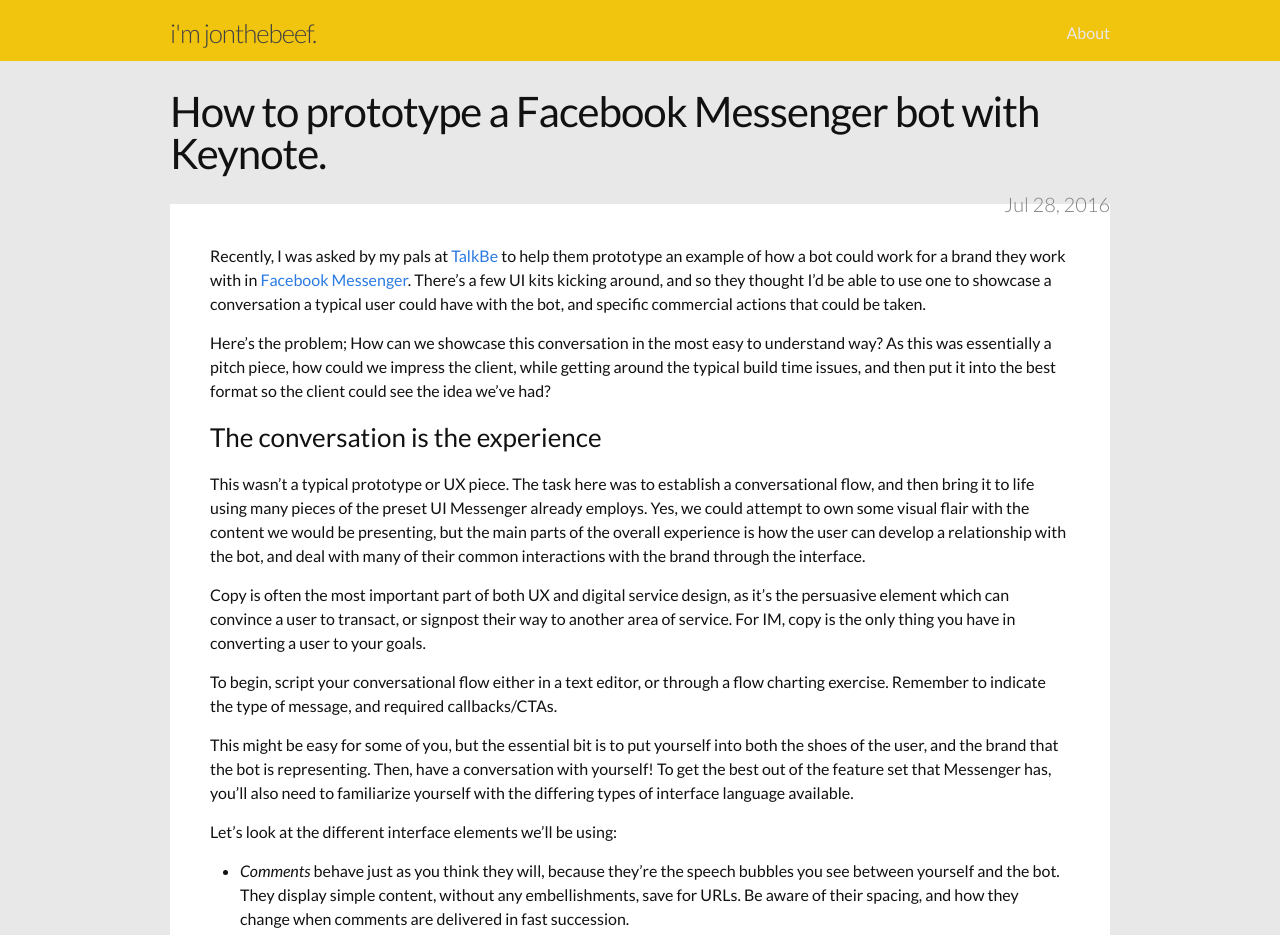
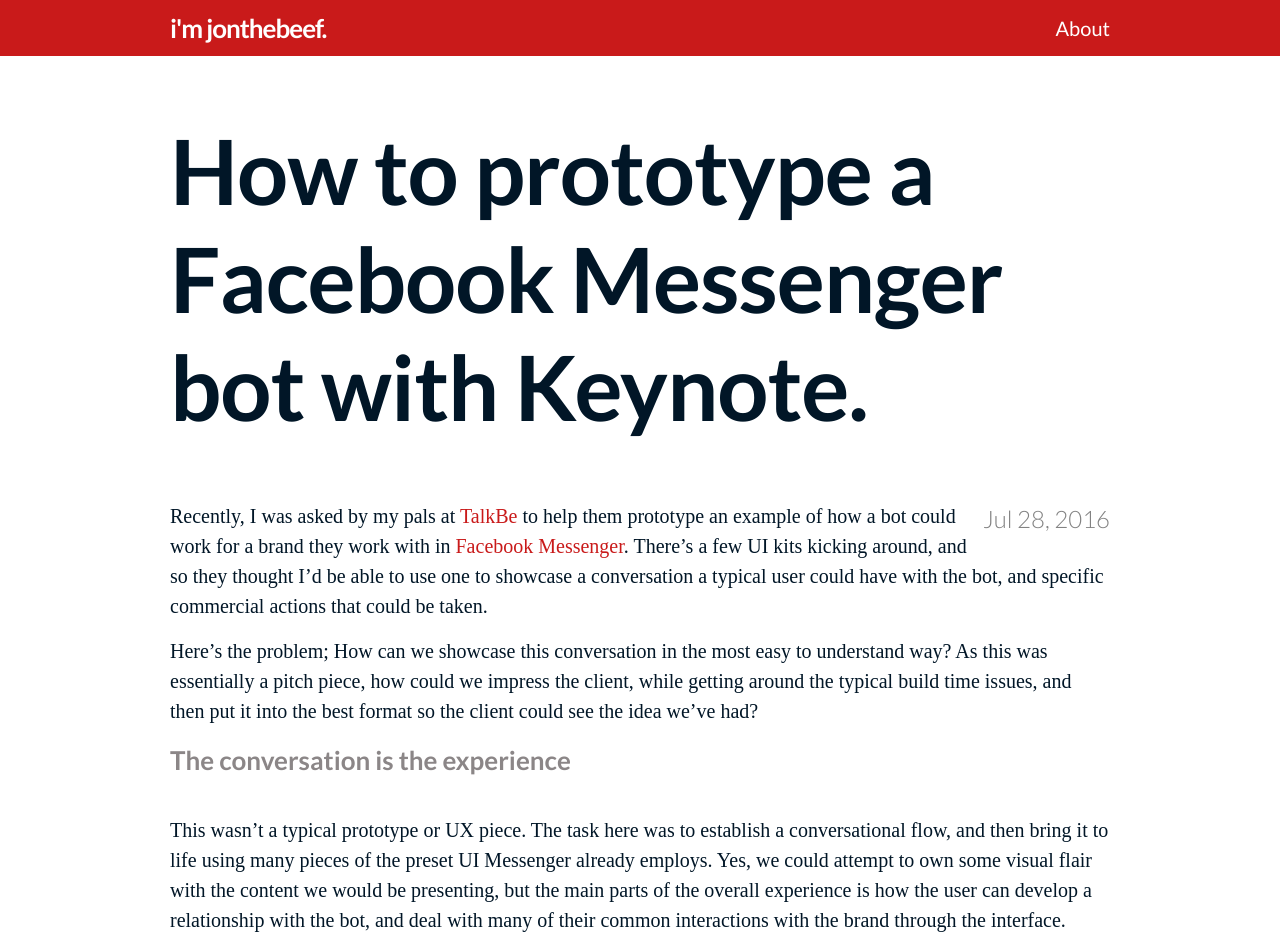
Before and after one commit to jonthebeef/jonthebeef.github.io, a Jekyll site: the page built from _posts/2016-07-28-how-to-prototype-a-messenger-bot.md, in a window 1280 px wide. Shown: the top 935 px of the page. Built offline with Jekyll 4.4.1, drawn with Linux system fonts in a browser that asks for light colours; some web fonts are replaced.

Commit message:
lots of things. colours and stuff.

```diff
--- a/_sass/_base.scss
+++ b/_sass/_base.scss
@@ -7,7 +7,6 @@ dl, dd, ol, ul, figure {
     margin: 0;
     padding: 0;
 }
-
 
 
 /**
@@ -45,6 +44,7 @@ ul, ol, dl, figure,
 img {
     max-width: 100%;
     vertical-align: middle;
+
 }
 
 
@@ -91,15 +91,15 @@ h1, h2, h3, h4, h5, h6 {
  * Links
  */
 a {
-    color: $brand-color;
+    color: $red-color;
     text-decoration: none;
 
-    &:visited {
-        color: darken($brand-color, 15%);
-    }
+    // &:visited {
+    //     color: darken($red-color, 15%);
+    // }
 
     &:hover {
-        color: $text-color;
+        color: $red-color;
         text-decoration: underline;
     }
 }
@@ -110,12 +110,12 @@ a {
  * Blockquotes
  */
 blockquote {
-    color: $grey-color;
-    border-left: 4px solid $grey-color-light;
-    padding-left: $spacing-unit / 2;
-    font-size: 18px;
-    letter-spacing: -1px;
-    font-style: italic;
+    color: $grey-color-dark;
+    background-color: #EFFFE9;
+    padding: $spacing-unit * 1.1;
+    font-family: $base-font-family;
+    font-size: 20px;
+    margin: 30px 0;
 
     > :last-child {
         margin-bottom: 0;
--- a/_sass/_layout.scss
+++ b/_sass/_layout.scss
@@ -2,10 +2,10 @@
  * Site header
  */
 .site-header {
-    border-top: 5px solid $yellow-color;
-    border-bottom: 1px solid $grey-color-light;
+    // border-top: 5px solid $yellow-color;
+    // border-bottom: 1px solid $grey-color-light;
     min-height: 56px;
-    background-color: $yellow-color;
+    background-color: $red-color;
 
 
     // Positioning context for the mobile navigation icon
@@ -14,16 +14,17 @@
 
 .site-title {
     font-size: 26px;
-    font-weight: 300;
+    font-weight: 700;
     line-height: 56px;
     letter-spacing: -1px;
     margin-bottom: 0;
     float: left;
+    color: white;
 
-    &,
-    &:visited {
-        color: $grey-color-dark;
-    }
+    // &,
+    // &:visited {
+    //     color: $grey-color-dark;
+    // }
 }
 
 .site-nav {
@@ -35,7 +36,7 @@
     }
 
     .page-link {
-        color: $grey-color-light;
+        color: white;
         line-height: $base-line-height;
 
         // Gaps between nav items, but not on the last one
@@ -193,7 +194,7 @@
 }
 
 .post-meta {
-    font-size: 20px;
+    font-size: 24px;
     font-weight: 300;
     color: $grey-color;
     float: right;
@@ -215,10 +216,12 @@
 }
 
 .post-title {
-    font-size: 42px;
+    font-size: 90px;
     letter-spacing: -1px;
-    line-height: 1;
+    line-height: 1.2;
     margin-top: 0.67em;
+    margin-bottom: 0.67em;
+    font-weight:700;
 
     @include media-query($on-laptop) {
         font-size: 36px;
@@ -228,11 +231,38 @@
 .post-content {
     margin-bottom: $spacing-unit;
     background-color: white;
-    padding: 40px;
+    font-family: "Source Serif Pro", serif;
+    font-size: 20px;
+
+    // padding: 40px;
+
+    // p {
+    //
+    //   margin: 0 0 30px 130px;
+    //
+    // }
+
+    li {
+        margin-bottom: $spacing-unit / 2;
+
+    }
+
+    img {
+        display: block;
+        margin-left: auto;
+        margin-right: auto;
+        margin-top:60px;
+        margin-bottom: 60px;
+        padding: 10px;
+        border: 1px solid $grey-color-light;
+      }
 
     h2 {
         font-size: 32px;
-
+        font-family: $base-font-family;
+        font-weight: 700;
+        padding: 20px 0;
+        color: #8b8687;
         @include media-query($on-laptop) {
             font-size: 28px;
         }
@@ -240,7 +270,10 @@
 
     h3 {
         font-size: 26px;
-
+        font-family: $base-font-family;
+        font-weight: 700;
+        color: #8b8687;
+        padding: 0 0 20px 0;
         @include media-query($on-laptop) {
             font-size: 22px;
         }
@@ -248,9 +281,11 @@
 
     h4 {
         font-size: 20px;
+        font-family: $base-font-family;
+        color: #8b8687;
         border-top: 1px solid $grey-color-light;
         padding-top: 30px;
-
+        font-weight: 700;
         @include media-query($on-laptop) {
             font-size: 18px;
         }
--- a/css/main.scss
+++ b/css/main.scss
@@ -7,22 +7,24 @@
 
 // Our variables
 $base-font-family: "Lato", "Helvetica Neue", Helvetica, Arial, sans-serif;
-$base-font-size:   16px;
+$base-font-size:   20px;
 $base-font-weight: 400;
 $small-font-size:  $base-font-size * 0.875;
 $base-line-height: 1.5;
 
 $spacing-unit:     30px;
 
-$text-color:       #111;
-$background-color: #E8E8E8;
-// #fdfdfd
+$text-color:       #011627;
+$background-color: white;
+// #fdfdfd #E8E8E8
 $brand-color:      #2a7ae2;
+$headline-color:   #2EC4B6;
 
 $grey-color:       #828282;
 $grey-color-light: lighten($grey-color, 40%);
 $grey-color-dark:  darken($grey-color, 25%);
 $yellow-color:     #F1C40E;
+$red-color:        #C91A1A;
 
 // Width of the content area
 $content-width:    1000px;
```
